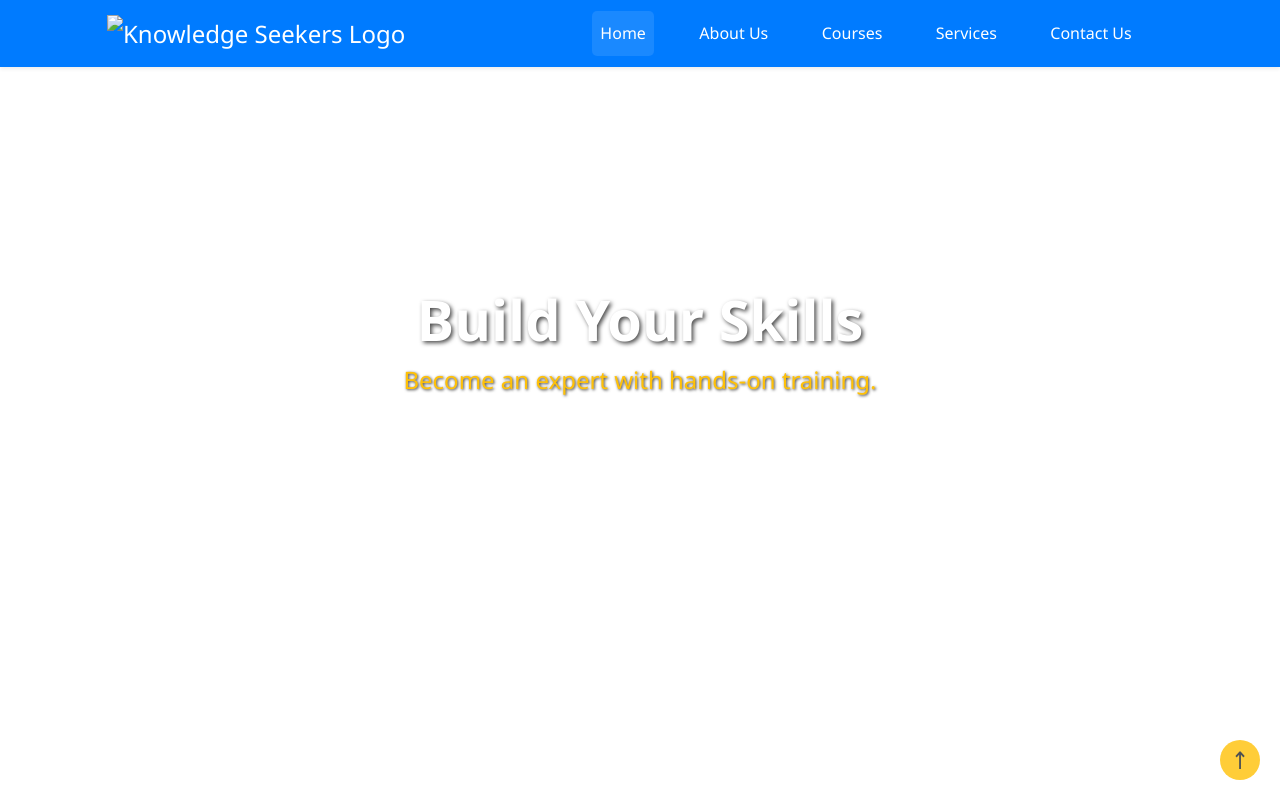
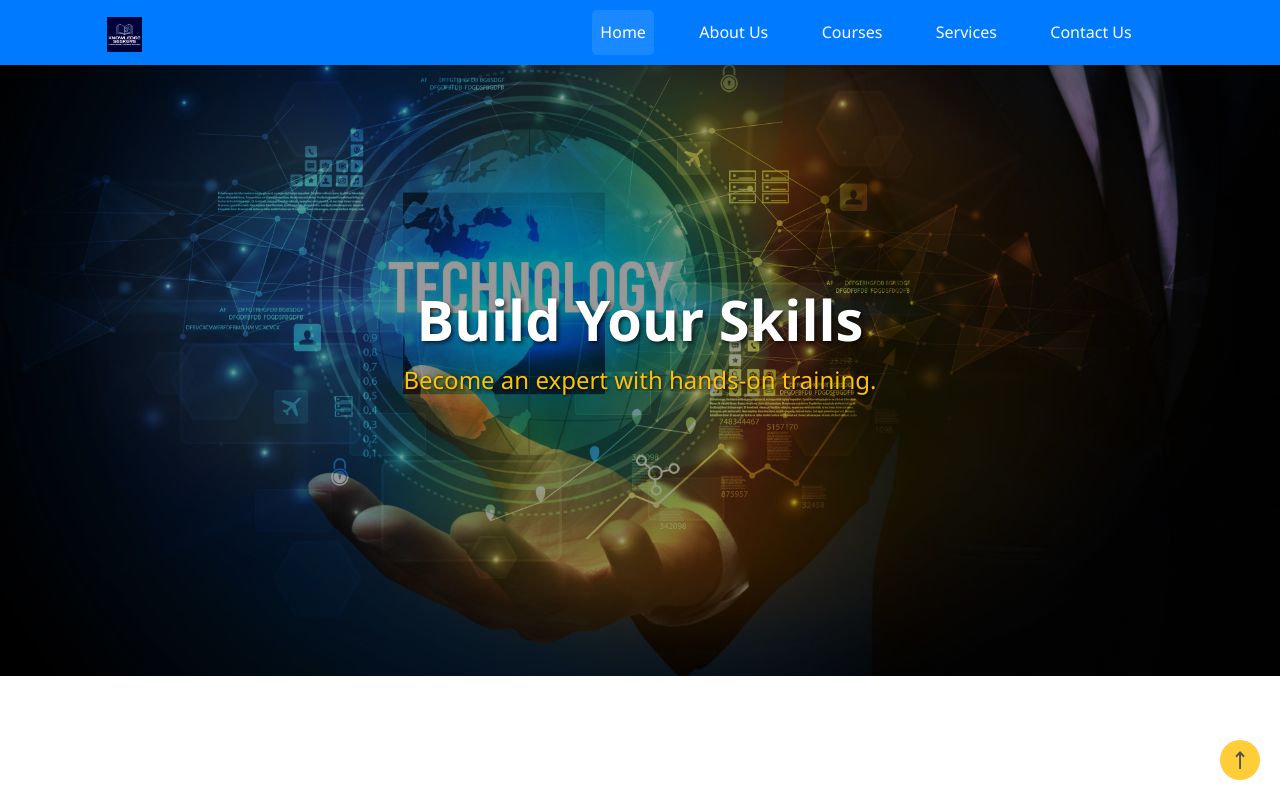
Before and after one commit to shahzaib99tech/KnowledgeSeekers, a plain HTML site: page index.html in a window 1280 px wide. Shown: the top 800 px of the page. Drawn offline with nearby package versions, Linux system fonts and the light colour scheme; files that its build step writes are made by us from their sources; files whose address does not match are found by name.

Commit message:
index.html

```diff
--- a/index.html
+++ b/index.html
@@ -10,7 +10,7 @@
     <nav class="navbar navbar-expand-lg navbar-dark primary-bg shadow-sm fixed-top">
     <div class="container">
       <a class="navbar-brand" href="#home">
-        <img src="images/ks_logo.png" alt="Knowledge Seekers Logo" class="navbar-logo">
+        <img src="ks_logo.png" alt="Knowledge Seekers Logo" class="navbar-logo">
       </a>
       <button class="navbar-toggler" type="button" data-bs-toggle="collapse" data-bs-target="#navbarNav" aria-controls="navbarNav" aria-expanded="false" aria-label="Toggle navigation">
         <span class="navbar-toggler-icon"></span>
@@ -33,7 +33,7 @@
     <div class="carousel-inner">
 
       <div class="carousel-item active">
-        <img src="images/slide1.jpg" class="d-block w-100" alt="Slide 1">
+        <img src="slide1.jpg" class="d-block w-100" alt="Slide 1">
         <div class="carousel-caption">
           <h1>Empowering Progress Through Technology</h1>
           <p>Learn modern digital skills and start your professional journey.</p>
@@ -41,7 +41,7 @@
       </div>
 
       <div class="carousel-item">
-        <img src="images/slide2.jpg" class="d-block w-100" alt="Slide 2">
+        <img src="slide2.jpg" class="d-block w-100" alt="Slide 2">
         <div class="carousel-caption">
           <h1>Build Your Skills</h1>
           <p>Become an expert with hands-on training.</p>
@@ -198,4 +198,5 @@
   <script src="https://cdn.jsdelivr.net/npm/bootstrap@5.3.0/dist/js/bootstrap.bundle.min.js"></script>
   <script src="js/app.js"></script>
 </body>
+
 </html>
```
